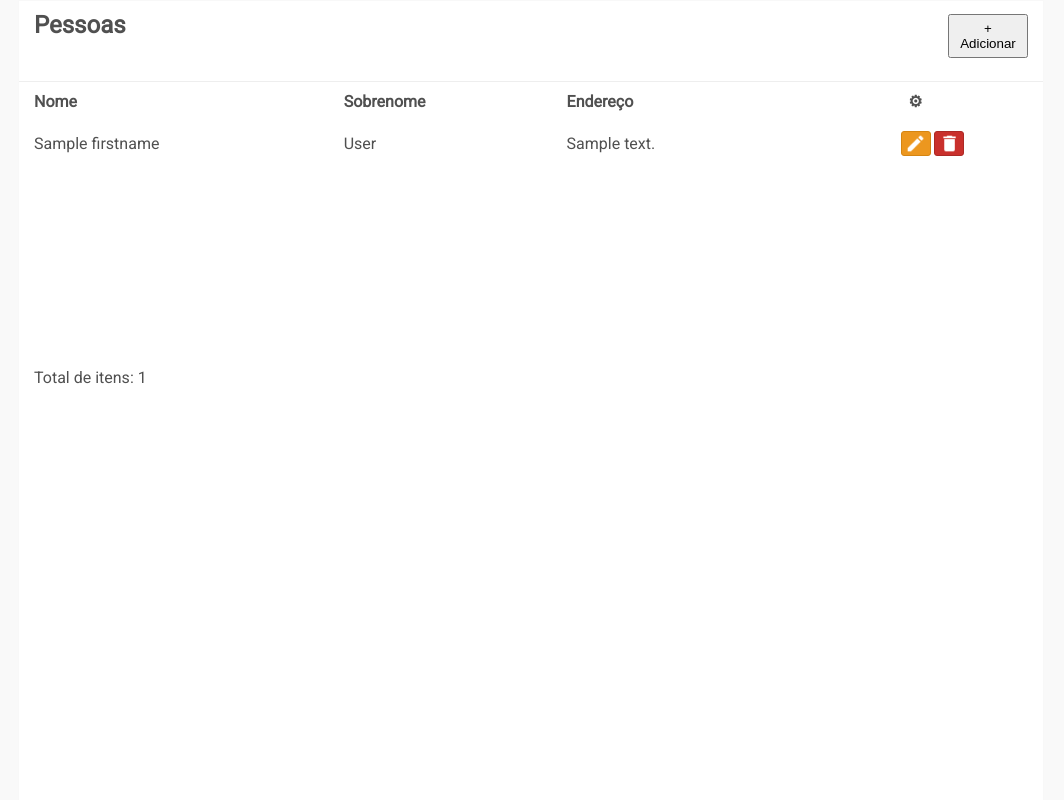
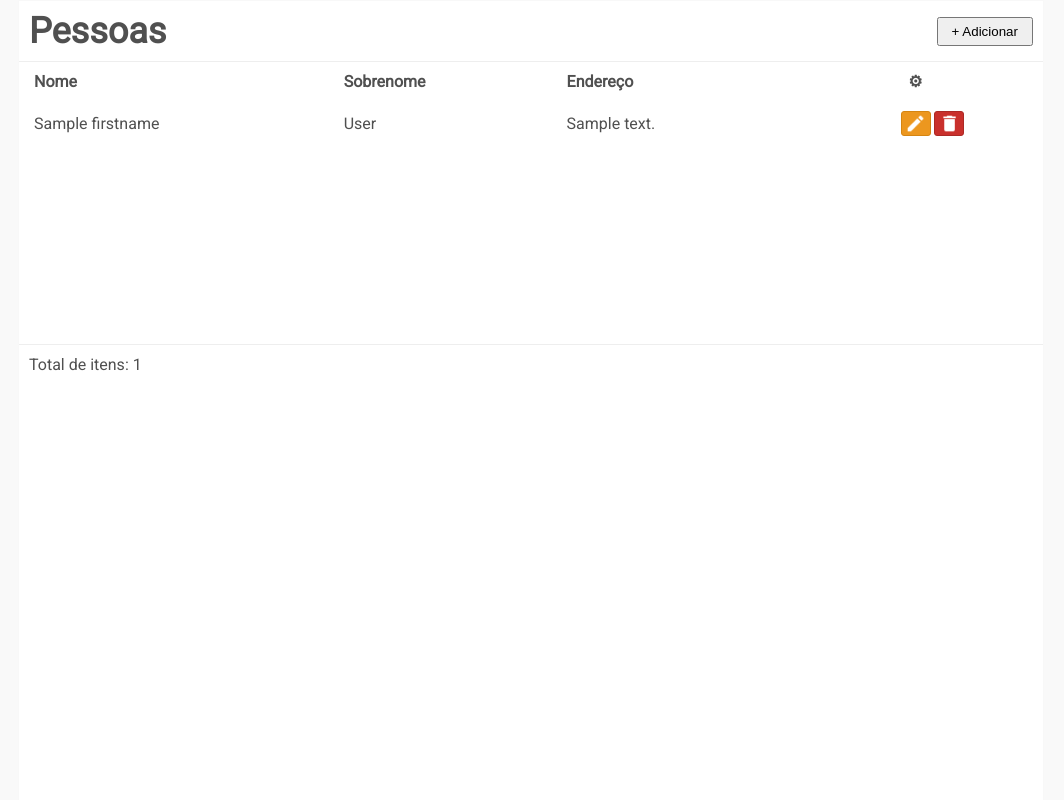
Before and after one commit to gustavonovaes/flat-mvc-php, a PHP site: template src/Views/people.php in a window 1280 px wide. Shown: the whole page, without its empty margins (109-1173 px from the left). Run offline with PHP 8.4, Linux system fonts and the light colour scheme; the template is opened without the code that fills it: most values are stand-ins (such as "Sample title", 1, 10 or a date in 2020); some libraries are stand-ins or nearby versions.

Commit message:
Some layout fixes

```diff
--- a/public/css/main.css
+++ b/public/css/main.css
@@ -30,11 +30,19 @@ main {
     height:       100%;
 }
 
-header { flex: 0 1 60px; }
+header {
+    flex:        0 1 60px;
+    padding:     0 10px;
+    align-items: center;
+}
 
 article { flex: 1 1 auto; }
 
-footer { flex: 2 1 40px; }
+footer {
+    flex:       2 1 40px;
+    border-top: 1px solid #eee;
+    padding:    10px 10px;
+}
 
 main, header {
     border-bottom: 1px solid #eee;
@@ -43,17 +51,15 @@ main, header {
 header, footer {
     display:         flex;
     justify-content: space-between;
-    align-items:     baseline;
-    padding:         10px 15px;
 }
 
 .header-title {
-    flex: 2;
+    flex:      11;
+    font-size: 1.5em;
 }
 
 .header-button {
-    display: block;
-    width:   80px;
+    flex:    1;
     padding: 5px;
 }
 
```
